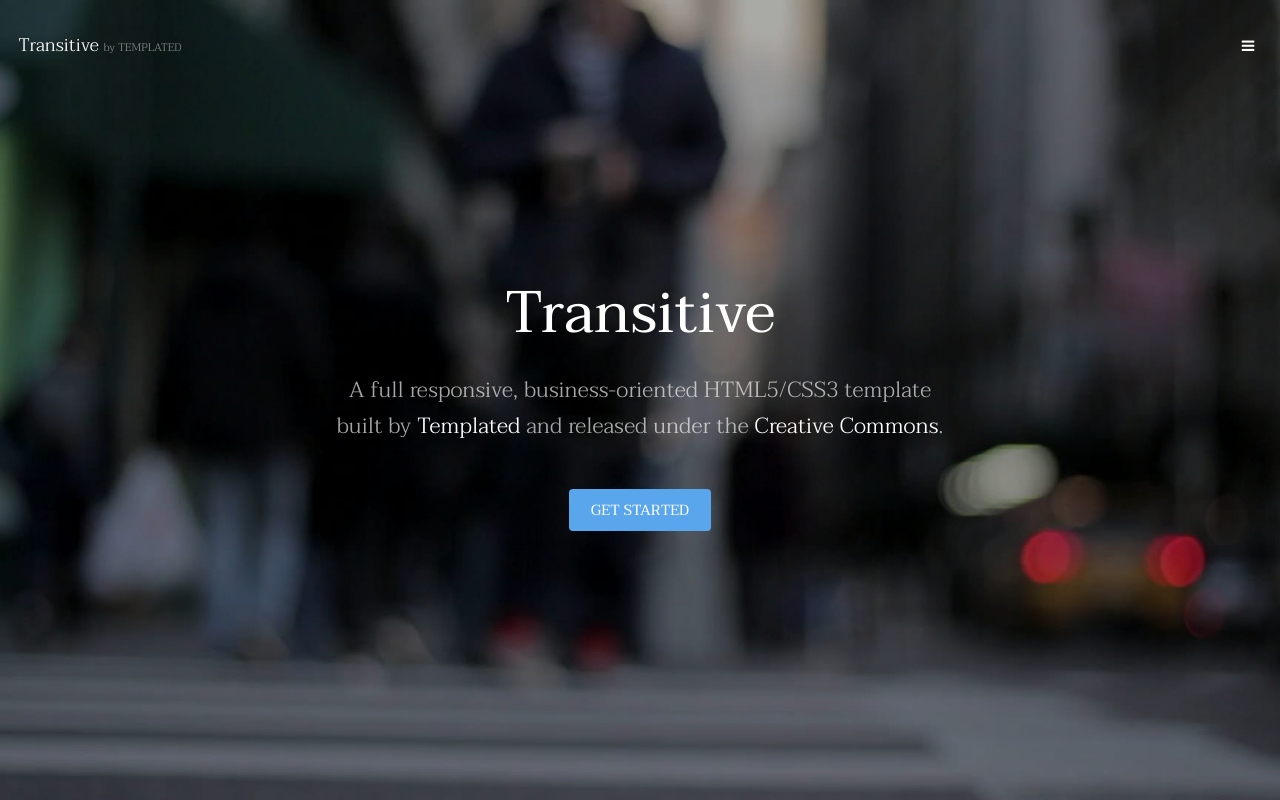
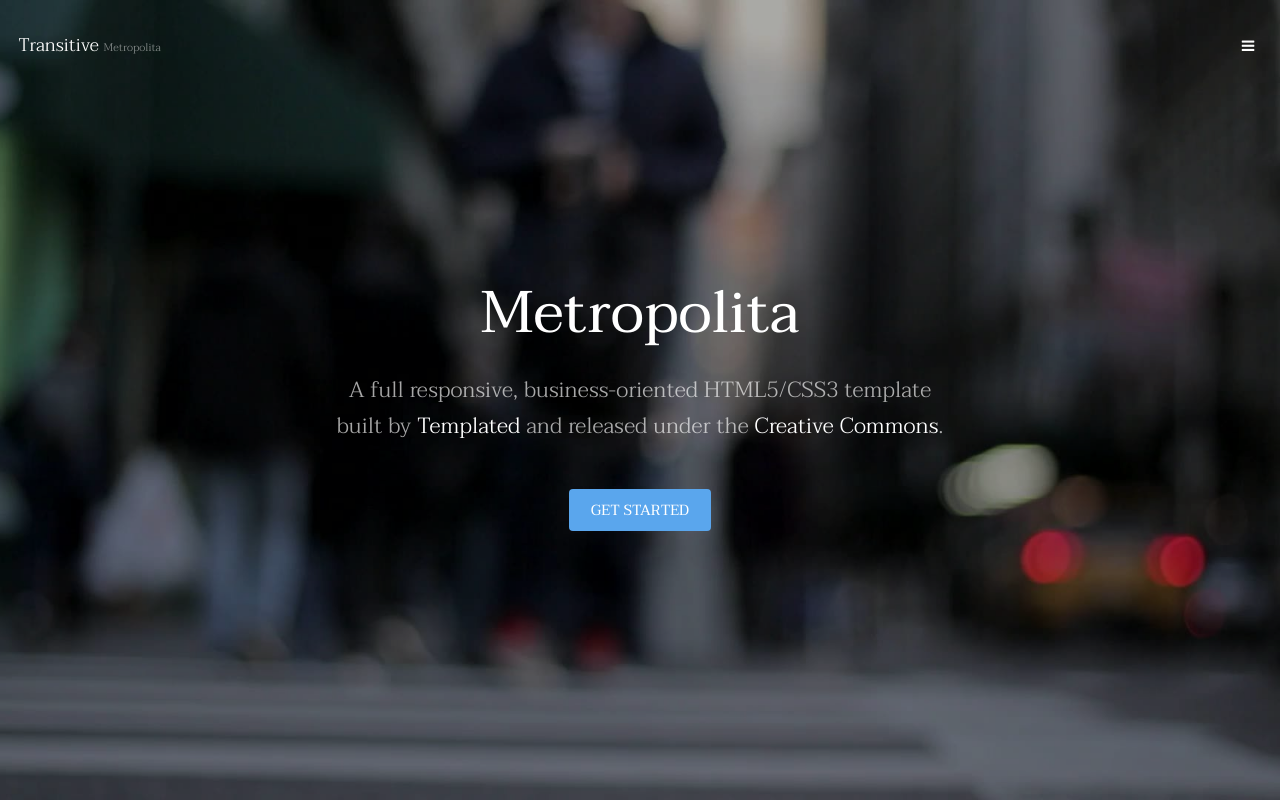
Before and after one commit to mariavh82/04_REP_METROPOLITA, a plain HTML site: page index.html in a window 1280 px wide. Shown: the top 800 px of the page. Drawn offline with Linux system fonts and the light colour scheme.

Commit message:
cambios el la portada por Maria

```diff
--- a/index.html
+++ b/index.html
@@ -6,7 +6,7 @@
 -->
 <html>
 	<head>
-		<title>Transitive by TEMPLATED</title>
+		<title>Metropolita</title>
 		<meta charset="utf-8" />
 		<meta name="viewport" content="width=device-width, initial-scale=1" />
 		<link rel="stylesheet" href="assets/css/main.css" />
@@ -15,7 +15,7 @@
 
 		<!-- Header -->
 			<header id="header" class="alt">
-				<div class="logo"><a href="index.html">Transitive <span>by TEMPLATED</span></a></div>
+				<div class="logo"><a href="index.html">Transitive <span> Metropolita</span></a></div>
 				<a href="#menu" class="toggle"><span>Menu</span></a>
 			</header>
 
@@ -36,7 +36,7 @@
 		-->
 			<section id="banner" data-video="images/banner">
 				<div class="inner">
-					<h1>Transitive</h1>
+					<h1>Metropolita</h1>
 					<p>A full responsive, business-oriented HTML5/CSS3 template<br />
 					built by <a href="https://templated.co/">Templated</a> and released under the <a href="https://templated.co/license">Creative Commons</a>.</p>
 					<a href="#one" class="button special scrolly">Get Started</a>
```
